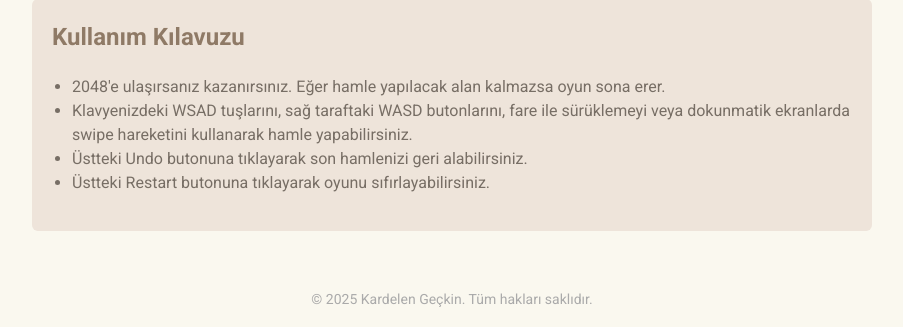
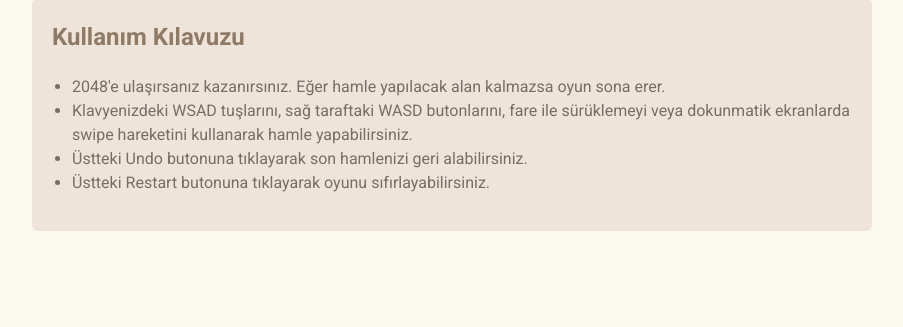
Before and after one commit to kgeckin/game2048, a Flask app: page / in a window 1280 px wide. Shown: the part 653-980 px from the top of the page, without its empty margins (188-1091 px from the left). After the commit the page ends 884 px from the top, so only its background shows below. Run offline with Flask 3, Linux system fonts and the light colour scheme.

Commit message:
Remove footer

```diff
--- a/templates/index.html
+++ b/templates/index.html
@@ -163,14 +163,6 @@
       font-size: 32px;
       opacity: 0.8;
       color: #ff0000;
-    }
-    /* Footer */
-    footer {
-      text-align: center;
-      padding: 20px;
-      font-size: 14px;
-      color: #aaa;
-      margin-top: 40px;
     }
   </style>
 </head>
@@ -367,9 +359,5 @@
     }
   </script>
 
-  <!-- Footer -->
-  <footer>
-    &copy; 2025 Kardelen Geçkin. Tüm hakları saklıdır.
-  </footer>
 </body>
 </html>
```
Also changed, not shown: images/gameplay.png.
